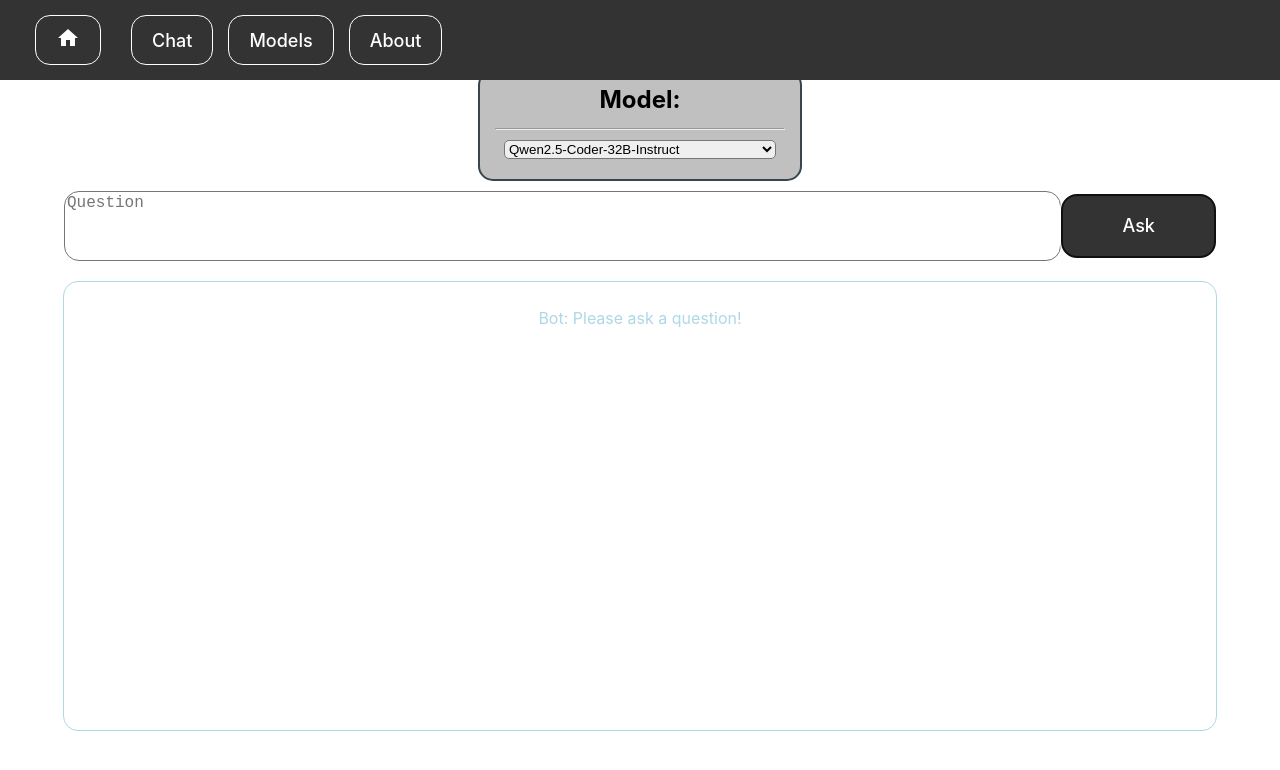
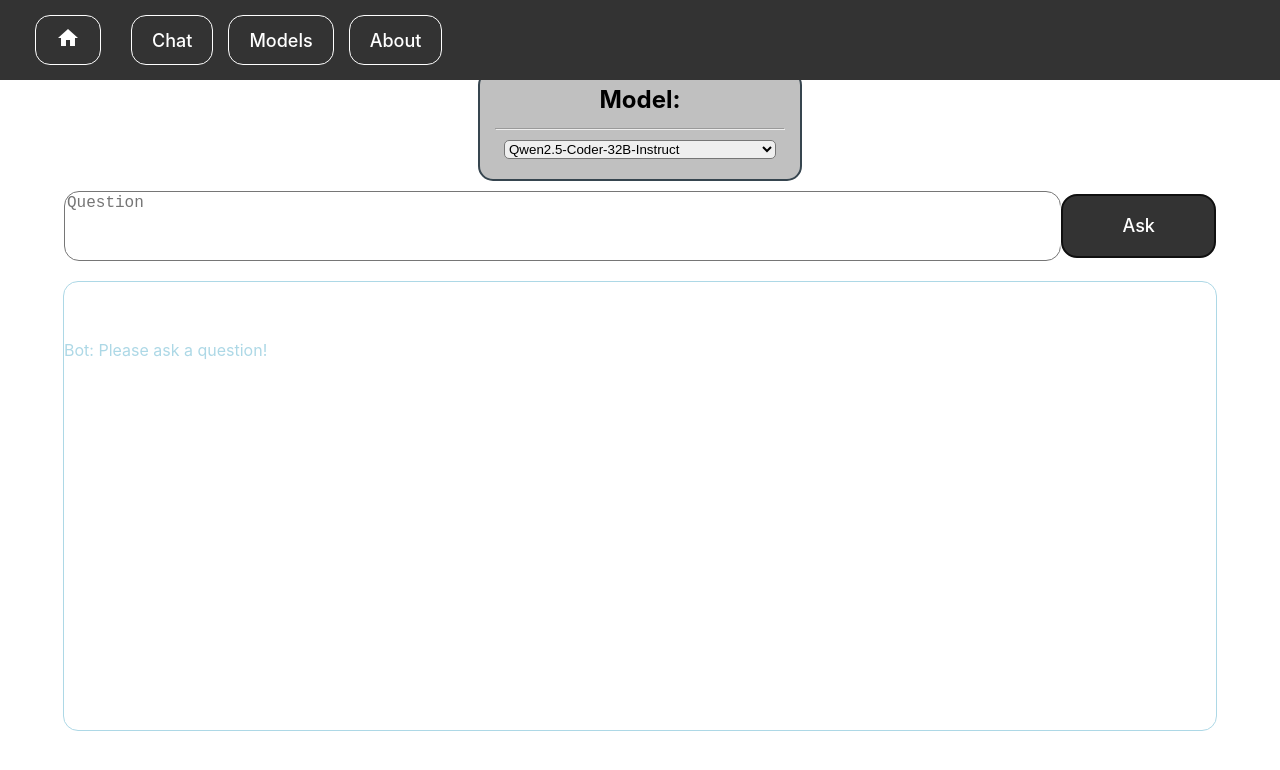
Before and after one commit to GavinHungaski/code-hydra, a React (Vite) app: page /chat in a window 1280 px wide. Both pictures are taken after a click on the button "Ask". Shown: the top 770 px of the page. Built offline with nearby package versions, Linux system fonts and the light colour scheme.

Commit message:
added markdown syntax for formatting

```diff
--- a/package.json
+++ b/package.json
@@ -14,6 +14,7 @@
     "dotenv": "^16.4.7",
     "react": "^18.3.1",
     "react-dom": "^18.3.1",
+    "react-markdown": "^9.0.3",
     "react-router-dom": "^7.1.1"
   },
   "devDependencies": {
--- a/src/components/MessageWindow/MessageWindow.css
+++ b/src/components/MessageWindow/MessageWindow.css
@@ -15,6 +15,7 @@ textarea {
     border: 1px solid #ADD8E6;
     border-radius: 15px;
     font-size: 16px;
+    text-align: left;
 }
 
 .input-container {
--- a/src/components/MessageWindow/MessageWindow.jsx
+++ b/src/components/MessageWindow/MessageWindow.jsx
@@ -1,5 +1,6 @@
 import React, { useState, useRef } from 'react'
 import loadModel from '../../functions/modelLoader'
+import ReactMarkdown from 'react-markdown'
 import './MessageWindow.css'
 
 const buttonStyle = {
@@ -80,7 +81,7 @@ export default function MessageWindow(props) {
             <div class="chat-output">
                 {messages.map((msg, index) => (
                     <div key={index} style={{ color: msg.color }}>
-                        {msg.text}
+                        <ReactMarkdown>{msg.text}</ReactMarkdown>
                     </div>
                 ))}
             </div>
```
Also changed, not shown: 1 other file (tests, documents, lock files or other folders).
